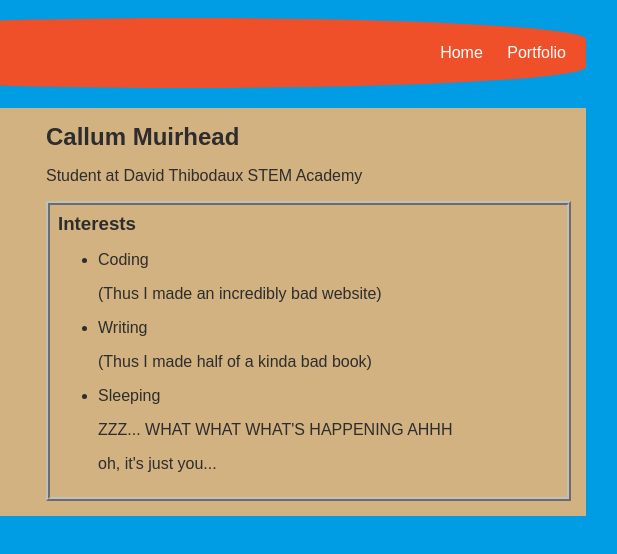
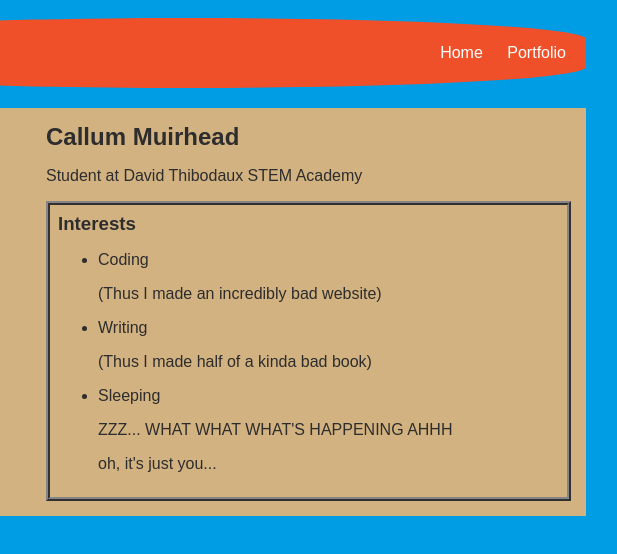
Before and after one commit to Callumuirhead/Callumuirhead.github.io, a plain HTML site: page index.html in a window 1280 px wide. Shown: the full height of the page, 454-1071 px from the left. Drawn offline with Linux system fonts and the light colour scheme.

```diff
--- a/style.css
+++ b/style.css
@@ -56,7 +56,7 @@
 
 /* portfolio styles */
 #interests {
-    border: 4px silver ridge;
+    border: 4px rgb(134, 132, 132) ridge;
     padding: 8px;
 }
 h2, h3 {
```
